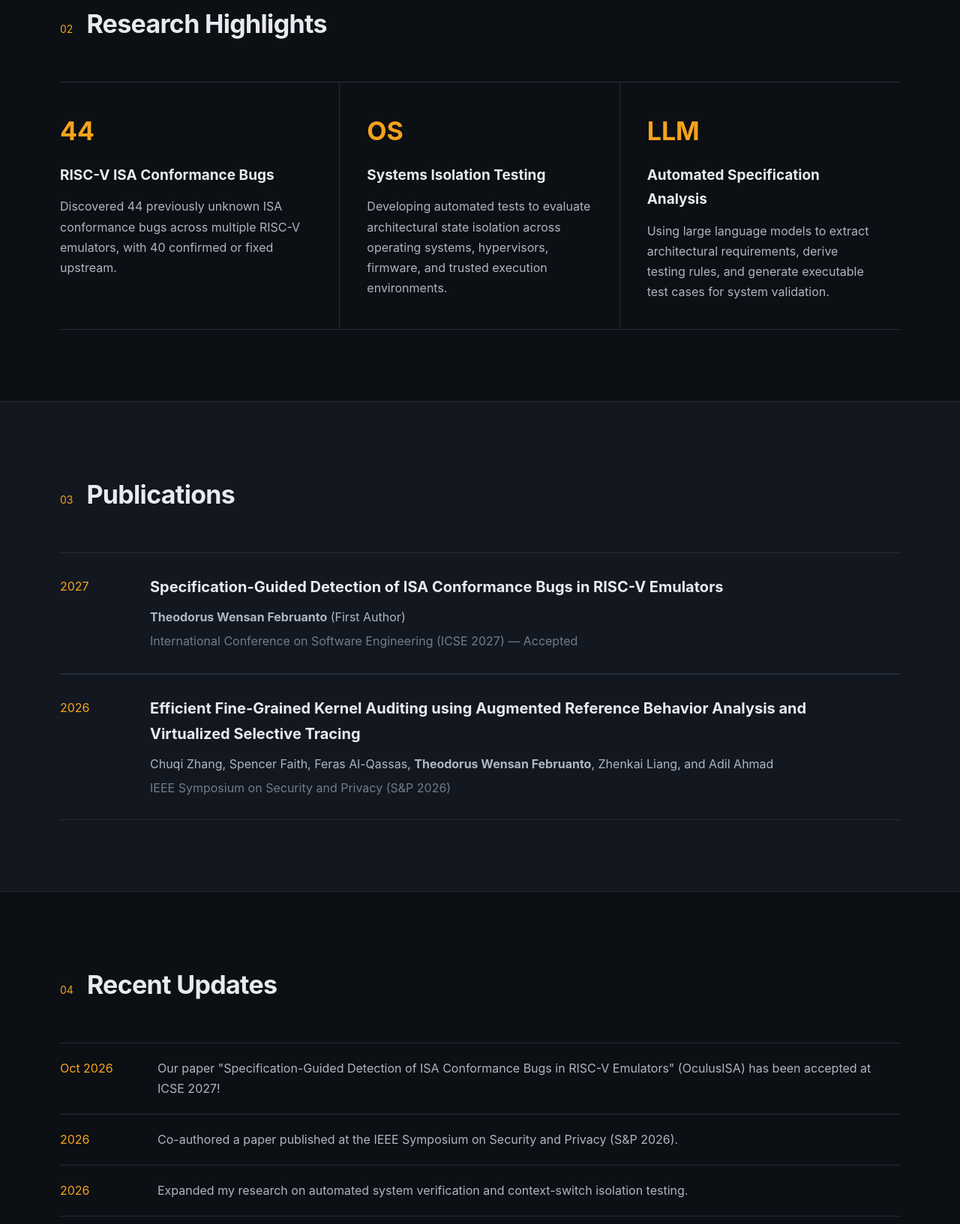
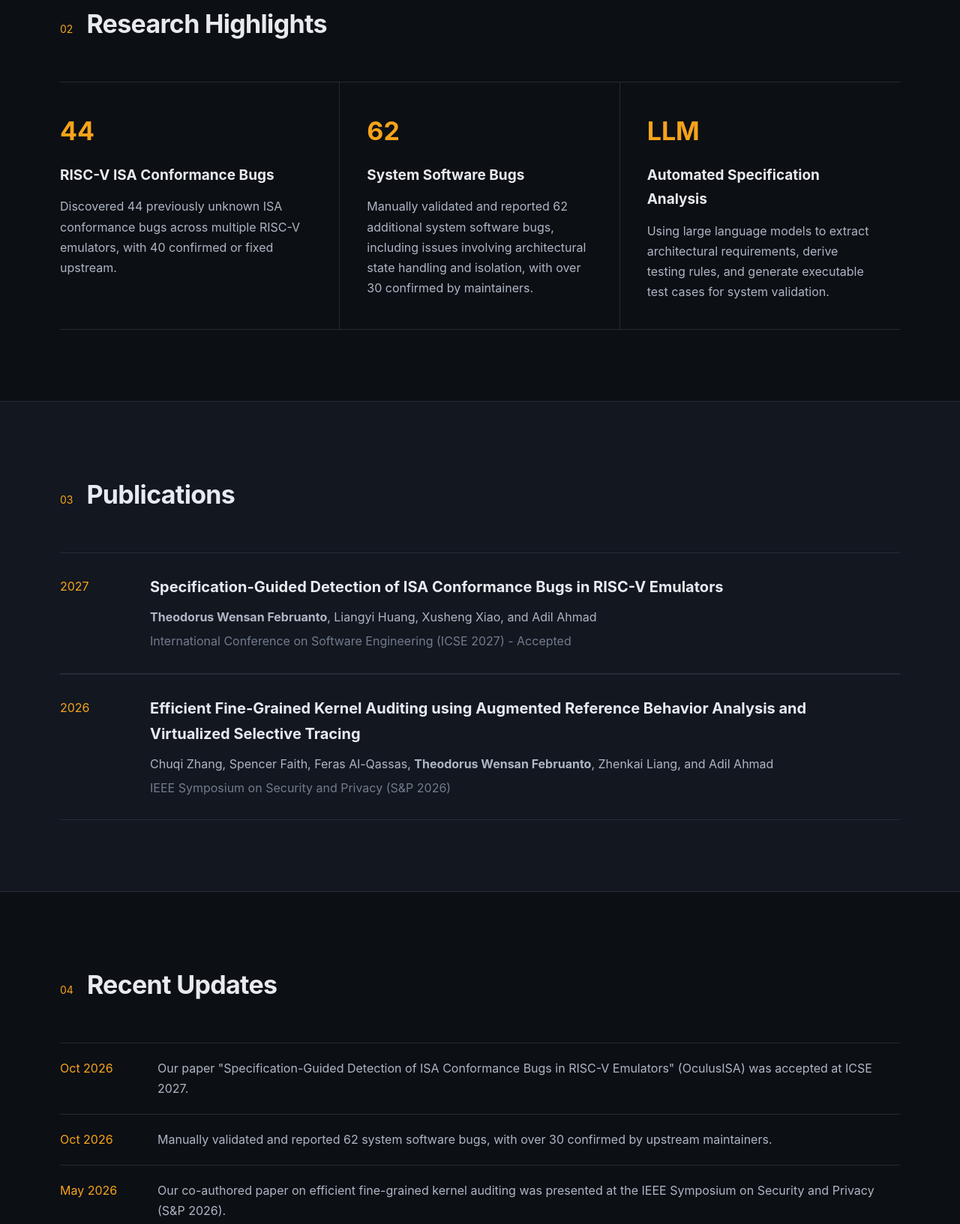
Before and after one commit to whensun/whensun.github.io, a plain HTML site: page index.html in a window 1280 px wide. Shown: the part 1847-3480 px from the top of the page at 75% size. Drawn offline with Linux system fonts and the light colour scheme.

Commit message:
Enhance index.html with new research and updates
Updated the index.html file to include additional research highlights and publications, as well as recent updates regarding the author's work.

```diff
--- a/index.html
+++ b/index.html
@@ -191,20 +191,22 @@
                 <h3>RISC-V ISA Conformance Bugs</h3>
 
                 <p>
-                    Discovered 44 previously unknown ISA conformance bugs across
-                    multiple RISC-V emulators, with 40 confirmed or fixed upstream.
+                    Discovered 44 previously unknown ISA conformance bugs
+                    across multiple RISC-V emulators, with 40 confirmed
+                    or fixed upstream.
                 </p>
             </div>
 
             <div class='highlight-item'>
-                <p class='highlight-number'>OS</p>
+                <p class='highlight-number'>62</p>
 
-                <h3>Systems Isolation Testing</h3>
+                <h3>System Software Bugs</h3>
 
                 <p>
-                    Developing automated tests to evaluate architectural
-                    state isolation across operating systems, hypervisors,
-                    firmware, and trusted execution environments.
+                    Manually validated and reported 62 additional system
+                    software bugs, including issues involving architectural
+                    state handling and isolation, with over 30 confirmed
+                    by maintainers.
                 </p>
             </div>
 
@@ -246,13 +248,13 @@
                 </h3>
 
                 <p class='authors'>
-                    <strong>Theodorus Wensan Februanto</strong>
-                    (First Author)
+                    <strong>Theodorus Wensan Februanto</strong>,
+                    Liangyi Huang, Xusheng Xiao, and Adil Ahmad
                 </p>
 
                 <p class='venue'>
                     International Conference on Software Engineering
-                    (ICSE 2027) — Accepted
+                    (ICSE 2027) - Accepted
                 </p>
             </div>
 
@@ -302,25 +304,26 @@
                 <p>
                     Our paper "Specification-Guided Detection of ISA
                     Conformance Bugs in RISC-V Emulators" (OculusISA)
-                    has been accepted at ICSE 2027!
+                    was accepted at ICSE 2027.
                 </p>
             </div>
 
             <div class='update'>
-                <span>2026</span>
+                <span>Oct 2026</span>
 
                 <p>
-                    Co-authored a paper published at the IEEE Symposium
-                    on Security and Privacy (S&amp;P 2026).
+                    Manually validated and reported 62 system software bugs,
+                    with over 30 confirmed by upstream maintainers.
                 </p>
             </div>
 
             <div class='update'>
-                <span>2026</span>
+                <span>May 2026</span>
 
                 <p>
-                    Expanded my research on automated system verification
-                    and context-switch isolation testing.
+                    Our co-authored paper on efficient fine-grained kernel
+                    auditing was presented at the IEEE Symposium on
+                    Security and Privacy (S&amp;P 2026).
                 </p>
             </div>
 
@@ -355,7 +358,7 @@
         </p>
 
         <p>
-            PhD Student · Arizona State University
+            PhD Student - Arizona State University
         </p>
 
     </div>
```
